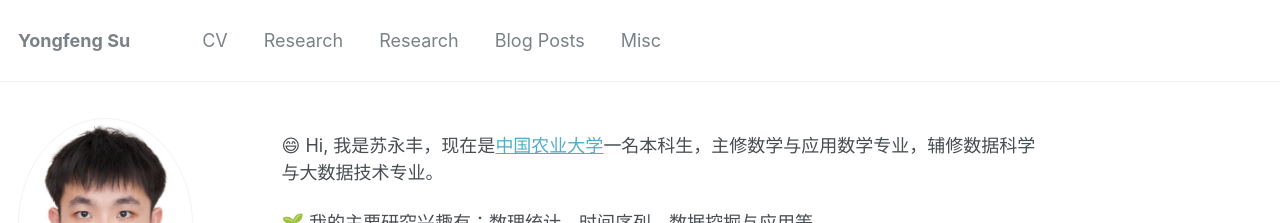
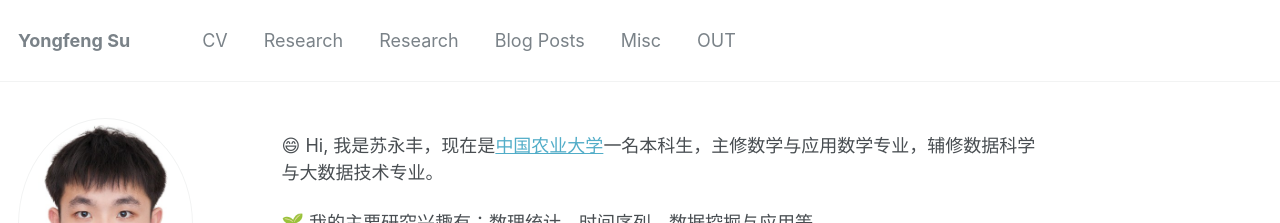
Before and after one commit to CreatBySu/CreatBySu.github.io, a Jekyll site: the page built from _pages/about.md, in a window 1280 px wide. Shown: the top 223 px of the page. Built offline with Jekyll 4.4.1, drawn with Linux system fonts in a browser that asks for light colours.

Commit message:
Update navigation.yml

```diff
--- a/_data/navigation.yml
+++ b/_data/navigation.yml
@@ -14,3 +14,6 @@ main:
 
   - title: "Misc"
     url: /misc/
+
+  - title: "OUT"
+    url: /out/
```
